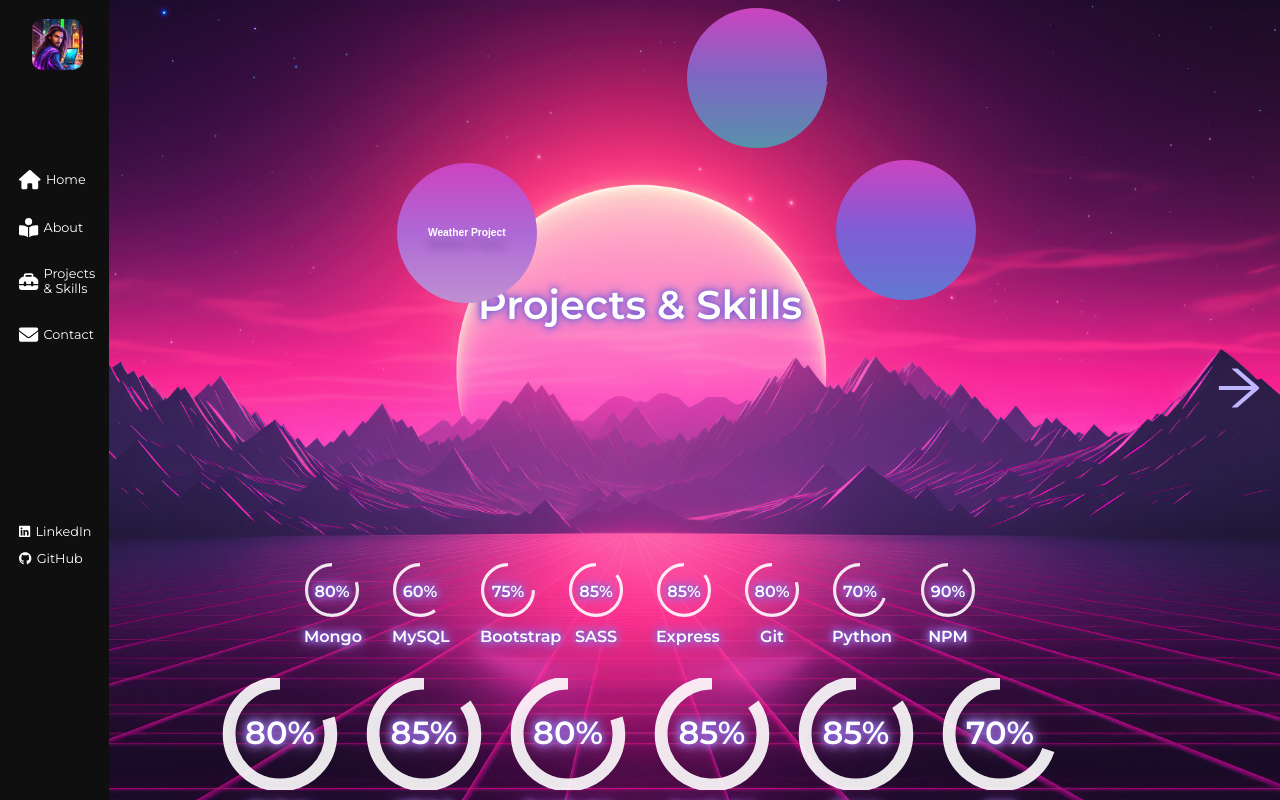
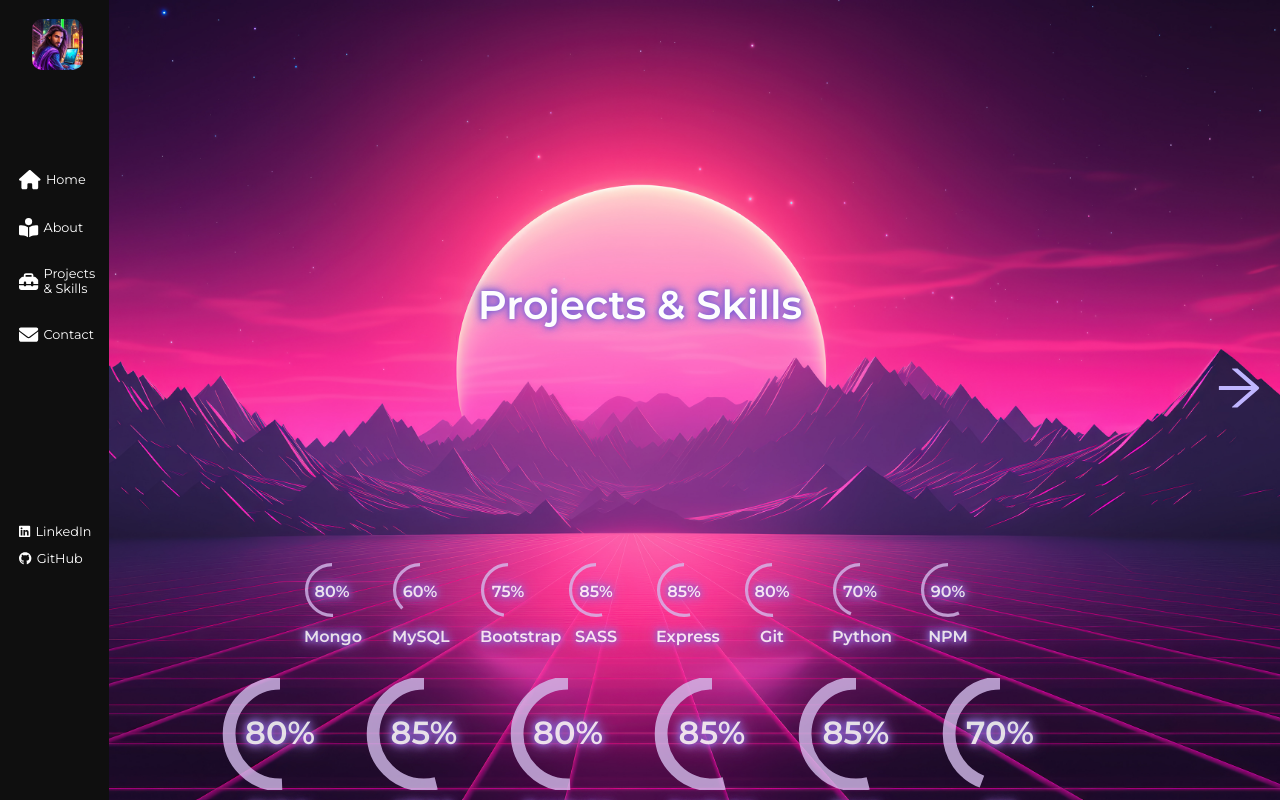
Before and after one commit to Reshex/My-Portfolio, a React (Vite) app: page /about in a window 1280 px wide. Both pictures are taken after a click on the element 1239 px from the left and 390 px from the top of the page. Built offline with nearby package versions, Linux system fonts and the light colour scheme.

Commit message:
animation buff

```diff
--- a/src/pages/about/about.module.scss
+++ b/src/pages/about/about.module.scss
@@ -7,9 +7,9 @@
 }
 
 .aboutWrapper {
-  margin: 1vw auto;
+  margin: 1vh auto;
   max-width: 60vw;
-  animation: fadeIn 3s ease;
+  animation: fadeIn 8s ease;
 
   .aboutTitle {
     display: flex;
@@ -29,11 +29,20 @@
     display: flex;
     flex-direction: column;
     justify-content: space-between;
-    gap: 4vh;
+    gap: 1vh;
+
+    .aboutContent {
+      animation: fadeIn 4s ease;
+    }
+
+    .aboutSnapshot {
+      animation: fadeIn 6s ease;
+    }
   }
   p {
-    font-size: 2vh;
-    font-weight: 200;
+    line-height: 1.5;
+    font-size: 2.1vh;
+    font-weight: 500;
     color: #fdfdfe;
     text-shadow: 0px 0px 5px #7664db, 0px 0px 10px #8b48cf, 0px 0px 10px #b393d3, 0px 0px 20px #b393d3;
   }
--- a/src/pages/contact/contact.module.scss
+++ b/src/pages/contact/contact.module.scss
@@ -1,3 +1,5 @@
+@import "../../scssUtils/fadeInAnimation.scss";
+
 .contactContainer {
   display: flex;
   justify-content: center;
@@ -12,6 +14,7 @@
 
     .contactTitle {
       text-align: center;
+      animation: fadeIn 1.5s ease;
 
       h1 {
         font-size: 11vh;
@@ -25,6 +28,7 @@
         font-weight: 600;
         color: #f1f1f1;
         text-shadow: 0px 0px 5px #5c5af7, 0px 0px 10px #5052ee, 0px 0px 10px #477beb, 0px 0px 20px #b393d3;
+        animation: fadeIn 4s ease;
       }
     }
 
@@ -32,6 +36,7 @@
       display: flex;
       justify-content: center;
       margin-top: 20px;
+      animation: fadeIn 6s ease;
 
       a {
         display: flex;
@@ -41,7 +46,7 @@
         margin-bottom: 1vw;
         color: #fff;
         font-size: 4vw;
-        transition: color 0.3s ease, transform 0.3s ease; /* Transition for color and transform */
+        transition: color 0.3s ease, transform 0.3s ease;
         margin: 0 10px;
 
         &:hover {
--- a/src/pages/home/home.module.scss
+++ b/src/pages/home/home.module.scss
@@ -1,3 +1,5 @@
+@import "../../scssUtils/fadeInAnimation.scss";
+
 .homeWrapper {
   display: flex;
   justify-content: center;
@@ -22,6 +24,7 @@
     align-items: center;
     flex-direction: column;
     gap: 1vh;
+    animation: fadeIn 1.5s ease;
 
     h1 {
       font-size: 11vh;
@@ -31,6 +34,7 @@
     }
 
     p {
+      animation: fadeIn 3s ease;
       font-size: 3vh;
       font-weight: 600;
       color: #f1f1f1;
@@ -40,6 +44,7 @@
 
   .homeProjAndResume {
     margin-top: 2vh;
+    animation: fadeIn 4.5s ease;
     button {
       cursor: pointer;
       background-image: linear-gradient(92.88deg, #5643cc 9.16%, #5643cc 43.89%, #455eb5 64.72%);
--- a/src/pages/projectsAndSkills/ProjectsAndSkills.tsx
+++ b/src/pages/projectsAndSkills/ProjectsAndSkills.tsx
@@ -1,17 +1,21 @@
 import style from "./projectAndSkills.module.scss"
-import Projects from "./Projects";
-import Skills from "./Skills";
+import Projects from "./projects/Projects";
+import Skills from "./skills/Skills";
 
 function ProjectsAndSkills() {
     return (
         <>
             <div className={style.porjectAndSkillsContainer}>
+                <div className={style.porjectAndSkillsWrapper}>
                     <div className={style.porjectAndSkillsTitle}>
                         <h1>Projects & Skills</h1>
                     </div>
+                    <div className={style.projectsContainer}>
                         <Projects />
+                    </div>
                     <div className={style.progressContainer}>
                         <Skills />
+                    </div>
                 </div>
             </div>
         </>
--- a/src/pages/projectsAndSkills/projectAndSkills.module.scss
+++ b/src/pages/projectsAndSkills/projectAndSkills.module.scss
@@ -1,13 +1,18 @@
+@import "../../scssUtils/fadeInAnimation.scss";
+
 .porjectAndSkillsContainer {
-  display: flex;
   background-image: url("../../assets/imgs/sunset-mountain-synthwave-minimalist-digital-art-4k-wallpaper-uhdpaper.com-875@1@m.jpg");
   background-size: cover;
   background-position: center;
-  justify-content: center;
-  align-content: center;
-  height: 100vh;
-  width: 100vw;
   margin: 0, auto;
+
+  .porjectAndSkillsWrapper {
+    display: flex;
+    justify-content: center;
+    align-content: center;
+    height: 100vh;
+    width: 100vw;
+  }
 
   .porjectAndSkillsTitle {
     display: flex;
@@ -15,6 +20,7 @@
     align-content: center;
     position: fixed;
     margin-top: 35vh;
+    animation: fadeIn 1.5s ease;
 
     h1 {
       font-size: 5vh;
@@ -25,11 +31,16 @@
     }
   }
 
+  .projectsContainer {
+    animation: fadeIn 5.5s ease;
+  }
+
   .progressContainer {
     margin-top: 65vh;
     position: fixed;
     display: flex;
     flex-direction: column;
     align-items: center;
+    animation: fadeIn 3.5s ease;
   }
 }
--- a/src/pages/projectsAndSkills/skills.module.scss
+++ b/src/pages/projectsAndSkills/skills/skills.module.scss
@@ -74,7 +74,8 @@
       stroke: #ffffff;
       opacity: 0.9;
       transition: 0.5s;
-      animation: load 3s;
+      animation: load 3.5s;
+      animation-delay: 1.5s;
     }
   }
 }
--- /dev/null
+++ b/src/scssUtils/fadeInAnimation.scss
@@ -0,0 +1,14 @@
+@keyframes fadeIn {
+  0% {
+    opacity: 0;
+    visibility: hidden;
+  }
+  50% {
+    opacity: 0;
+    visibility: hidden;
+  }
+  100% {
+    opacity: 1;
+    visibility: visible;
+  }
+}
```
Also changed, not shown: src/pages/projectsAndSkills/projects/Projects.tsx (renamed from src/pages/projectsAndSkills/Projects.tsx), src/pages/projectsAndSkills/projects/projects.module.scss (renamed from src/pages/projectsAndSkills/projects.module.scss), src/pages/projectsAndSkills/skills/Skills.tsx (renamed from src/pages/projectsAndSkills/Skills.tsx), todo.txt. Lines whose indentation alone changed are shown as unchanged.
